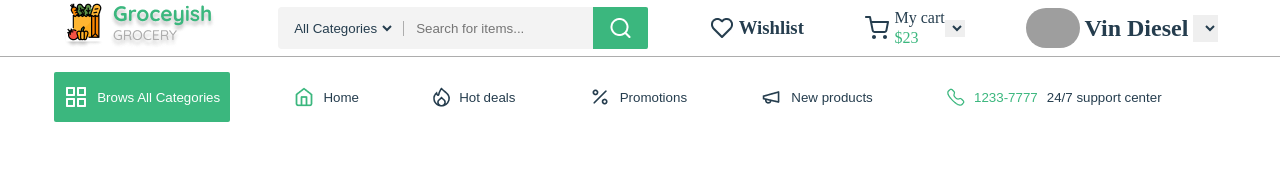
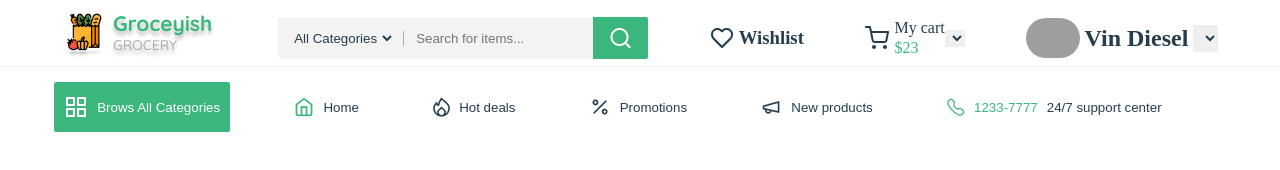
Before and after one commit to Mar-io20/Pagina-de-vendas, a plain HTML site: page index.html in a window 1280 px wide. Drawn offline with Linux system fonts and the light colour scheme; grey boxes are pictures that could not be loaded.

```diff
--- a/temes/style.css
+++ b/temes/style.css
@@ -13,7 +13,8 @@ header {
     display: flex;
     align-items: center;
     justify-content: space-evenly;
-    border-bottom: 1px solid var(--cor-fundo-cinza-escuro);
+    border-bottom: 1px solid var(--cor-fundo-cinza-claro);
+    margin-top: 10px;
 }
 
 p, h1, h2, h3, h4, option, select {
@@ -64,9 +65,10 @@ select:focus{
     border-radius: 2px;
 }
 
+/*
 .icon-search{
 
-}
+} */
 
 /*  */
 
```
Also changed, not shown: assets/imgs/Hreo-img.png (added), assets/imgs/Rectangle-1.png (added).
